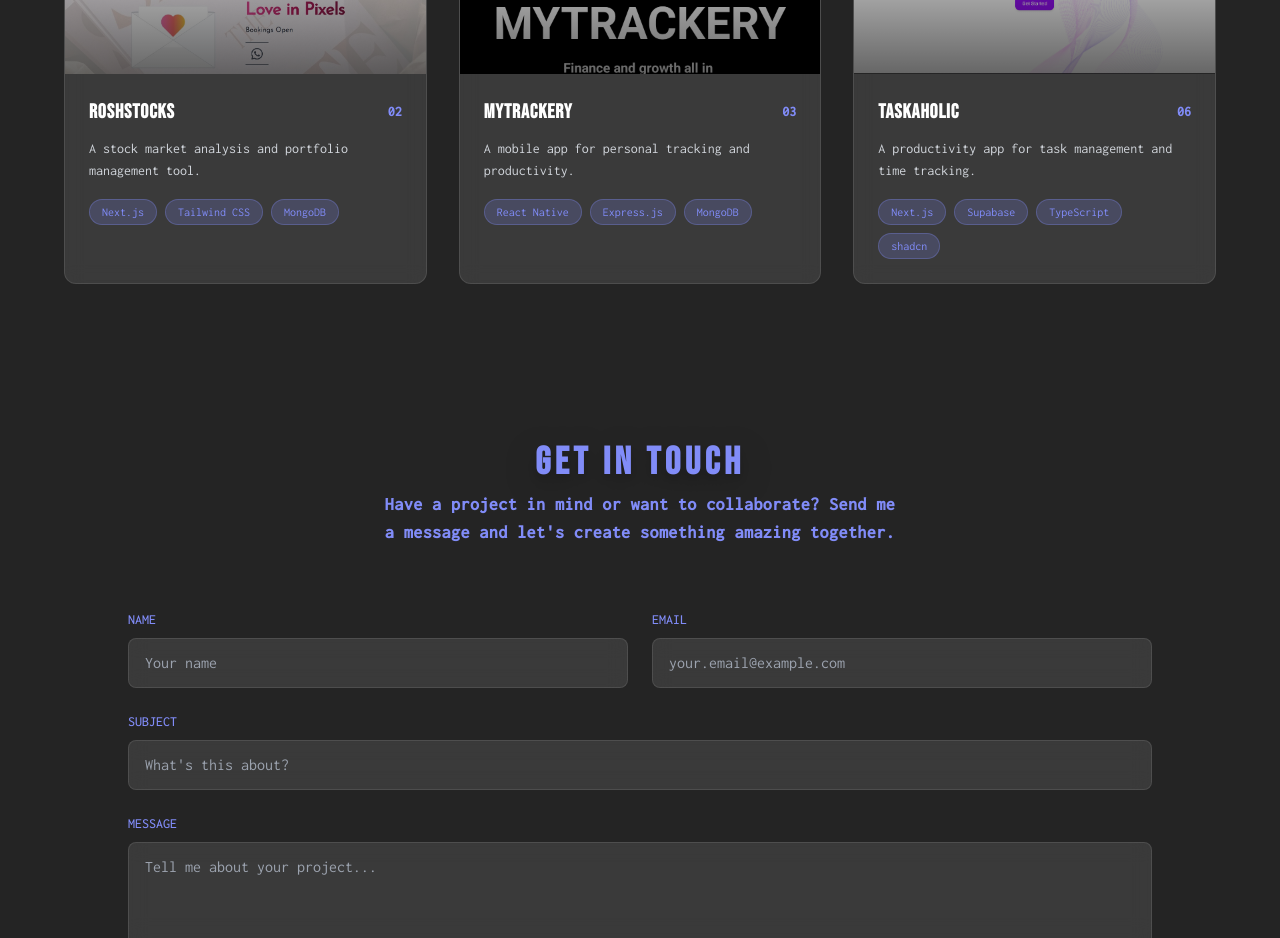
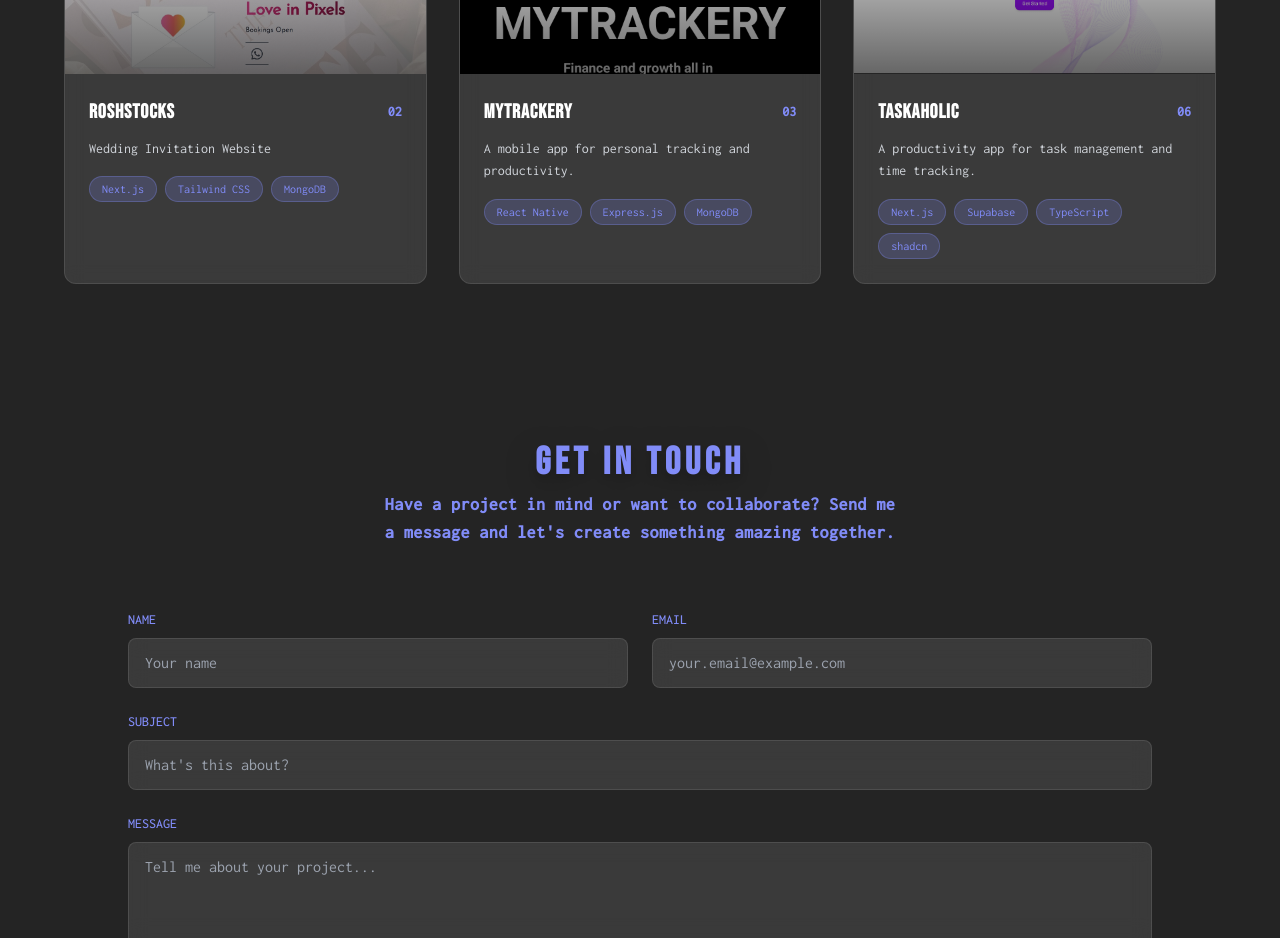
Before and after one commit to ShubhamSChede/Personal_Portfolio, a Next.js app: page / in a window 1280 px wide. Shown: the part 3740-4678 px from the top of the page. Built offline with nearby package versions, Linux system fonts and the light colour scheme.

Commit message:
changes changes changes3

```diff
--- a/src/app/ProjectDetails/page.js
+++ b/src/app/ProjectDetails/page.js
@@ -59,16 +59,14 @@ const ProjectContent = () => {
     '02': {
       id: '02',
       name: 'Roshstocks',
-      fullName: 'Roshstocks - Stock Market Analysis Platform',
+      fullName: 'Wedding Invitation Website',
       description: 'A stock market analysis and portfolio management tool with real-time data and insights.',
       technologies: ['Next.js', 'Tailwind CSS','MongoDB'],
       features: [
-        'Real-time stock market data and analysis',
-        'Portfolio management and tracking',
-        'Interactive charts and visualizations',
-        'Stock screening and filtering tools',
-        'Responsive design for all devices',
-        'User authentication and data persistence'
+        'Developed a full-stack website for a wedding invites business, featuring 4+ sections like Home, Categories, Reviews, and Process.',
+        'Designed a user-friendly interface to showcase dynamic categories and client testimonials.',
+        'Implemented a password-protected Admin Panel for securely managing categories, including uploading and editing invites.',
+        'Enabled admin control over moderating user reviews to maintain quality and authenticity across the platform.'
       ],
       year: '2025',
       link: 'https://roshstocks.vercel.app/',
--- a/src/components/ProjectSection.js
+++ b/src/components/ProjectSection.js
@@ -35,7 +35,7 @@ const ProjectsSection = () => {
     {
       id: '02',
       name: 'Roshstocks',
-      description: 'A stock market analysis and portfolio management tool.',
+      description: 'Wedding Invitation Website',
       technologies: ['Next.js', 'Tailwind CSS','MongoDB'],
       screenshot: `/images/02.jpg`,
     },
```
